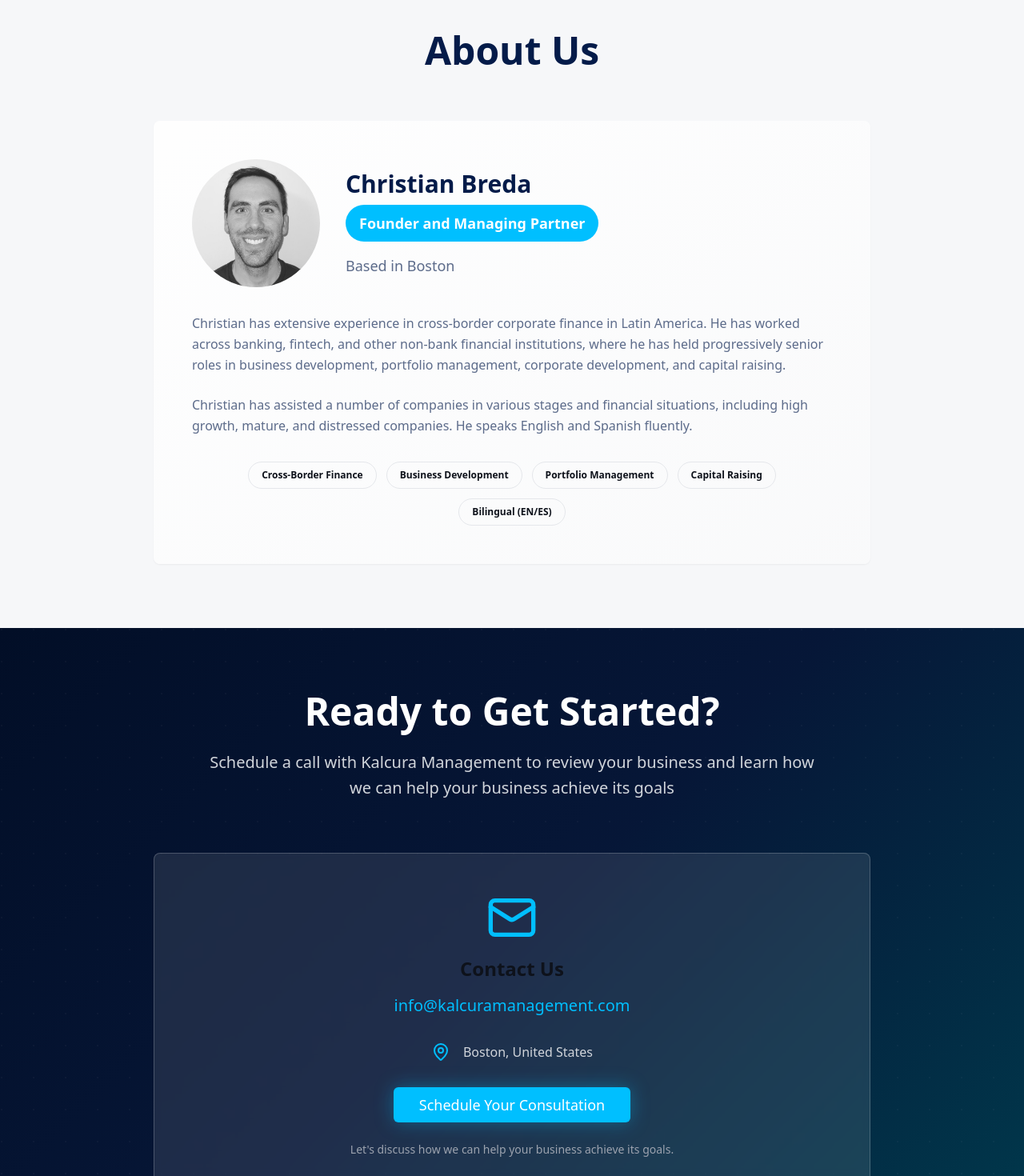
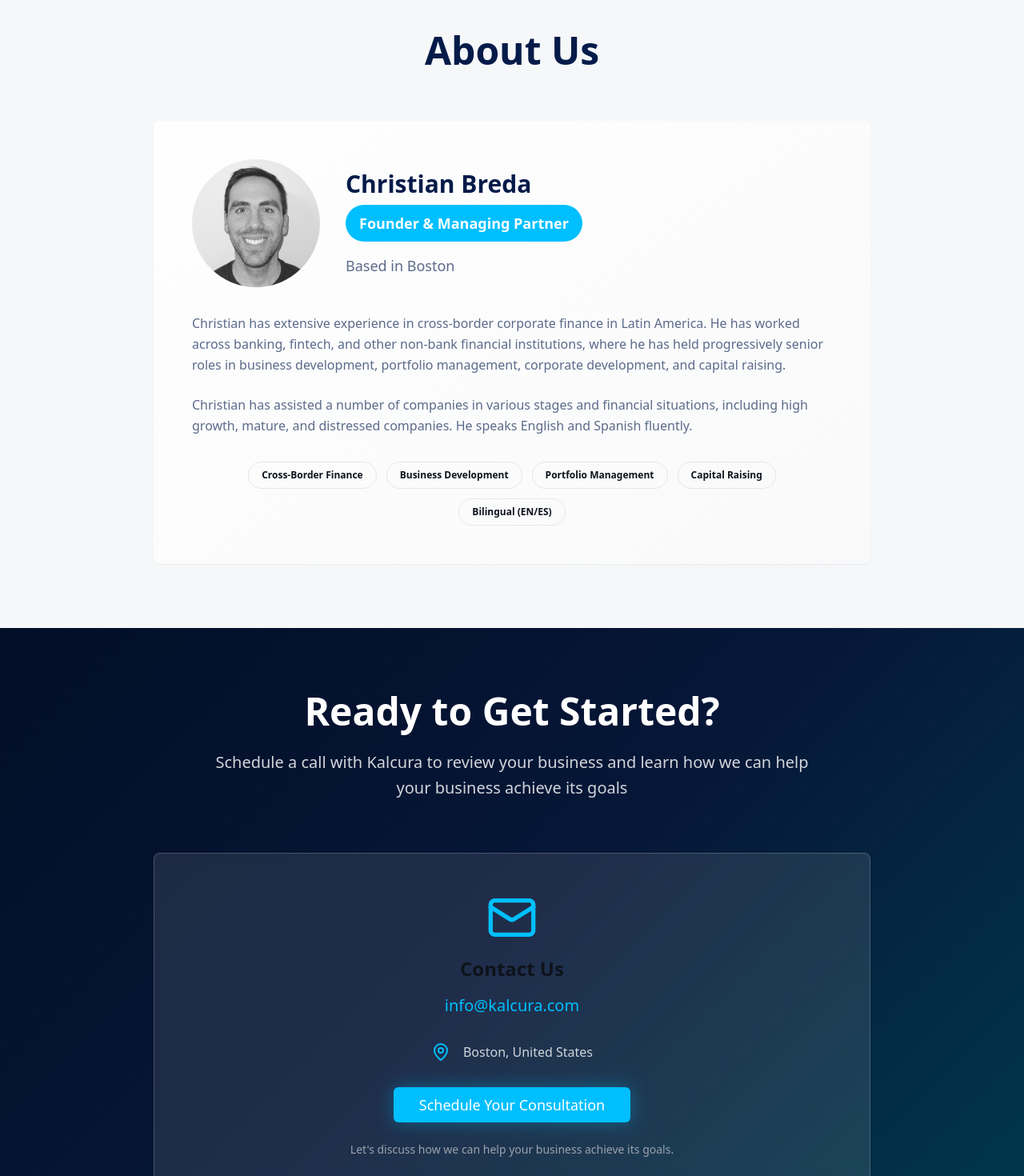
Before and after one commit to clb9/kalcura-andean-compass, a React (Vite) app: page / in a window 1280 px wide. Shown: the part 3600-5070 px from the top of the page at 80% size. Built offline with nearby package versions, Linux system fonts and the light colour scheme.

Commit message:
Visual edit in Lovable
Edited UI in Lovable

```diff
--- a/src/components/ui/about-section.tsx
+++ b/src/components/ui/about-section.tsx
@@ -16,11 +16,7 @@ const AboutSection = () => {
             <div className="flex flex-col md:flex-row items-center gap-8 mb-8">
               <div className="flex-shrink-0">
                 <Avatar className="w-32 h-32 md:w-40 md:h-40">
-                  <AvatarImage
-                    src="/lovable-uploads/3811716f-4107-48f4-832a-e67ecfda995d.png"
-                    alt="Christian Breda"
-                    className="object-cover"
-                  />
+                  <AvatarImage src="/lovable-uploads/3811716f-4107-48f4-832a-e67ecfda995d.png" alt="Christian Breda" className="object-cover" />
                   <AvatarFallback className="text-2xl">CB</AvatarFallback>
                 </Avatar>
               </div>
@@ -29,12 +25,8 @@ const AboutSection = () => {
                 <h3 className="text-3xl font-bold text-primary mb-2">
                   Christian Breda
                 </h3>
-                <Badge className="bg-accent text-white px-4 py-2 text-lg">
-                  Founder and Managing Partner
-                </Badge>
-                <p className="text-muted-foreground mt-4 text-lg">
-                  Based in Boston
-                </p>
+                <Badge className="bg-accent text-white px-4 py-2 text-lg">Founder & Managing Partner</Badge>
+                <p className="text-muted-foreground mt-4 text-lg">Based in Boston</p>
               </div>
             </div>
 
--- a/src/components/ui/contact-section.tsx
+++ b/src/components/ui/contact-section.tsx
@@ -16,9 +16,7 @@ const ContactSection = () => {
           <h2 className="text-4xl md:text-5xl font-bold mb-6">
             Ready to Get Started?
           </h2>
-          <p className="text-xl text-gray-300 max-w-3xl mx-auto leading-relaxed">
-            Schedule a call with Kalcura Management to review your business and learn how we can help your business achieve its goals
-          </p>
+          <p className="text-xl text-gray-300 max-w-3xl mx-auto leading-relaxed">Schedule a call with Kalcura to review your business and learn how we can help your business achieve its goals</p>
         </div>
 
         <div className="max-w-4xl mx-auto">
@@ -27,9 +25,7 @@ const ContactSection = () => {
               <div className="mb-8">
                 <Mail className="w-16 h-16 text-accent mx-auto mb-4" />
                 <h3 className="text-2xl font-bold mb-4">Contact Us</h3>
-                <a href="mailto:info@kalcuramanagement.com" className="text-accent text-xl hover:text-white transition-colors duration-300 font-medium">
-                  info@kalcuramanagement.com
-                </a>
+                <a href="mailto:info@kalcuramanagement.com" className="text-accent text-xl hover:text-white transition-colors duration-300 font-medium">info@kalcura.com</a>
               </div>
 
               <div className="space-y-6 mb-8">
--- a/src/components/ui/hero-section.tsx
+++ b/src/components/ui/hero-section.tsx
@@ -10,9 +10,7 @@ const HeroSection = () => {
 
       {/* Content */}
       <div className="relative z-10 container mx-auto px-6 text-center text-white">
-        <h1 className="text-5xl md:text-7xl font-bold mb-6 animate-fade-in leading-tight">
-          Kalcura Management
-        </h1>
+        <h1 className="text-5xl md:text-7xl font-bold mb-6 animate-fade-in leading-tight">Kalcura Management</h1>
         <p className="text-xl md:text-2xl mb-8 animate-slide-up max-w-4xl mx-auto leading-relaxed font-light">
           Providing small and middle market corporates in Latin America with{" "}
           <span className="text-accent font-medium">unbiased, high-quality strategic advice.</span>
```
